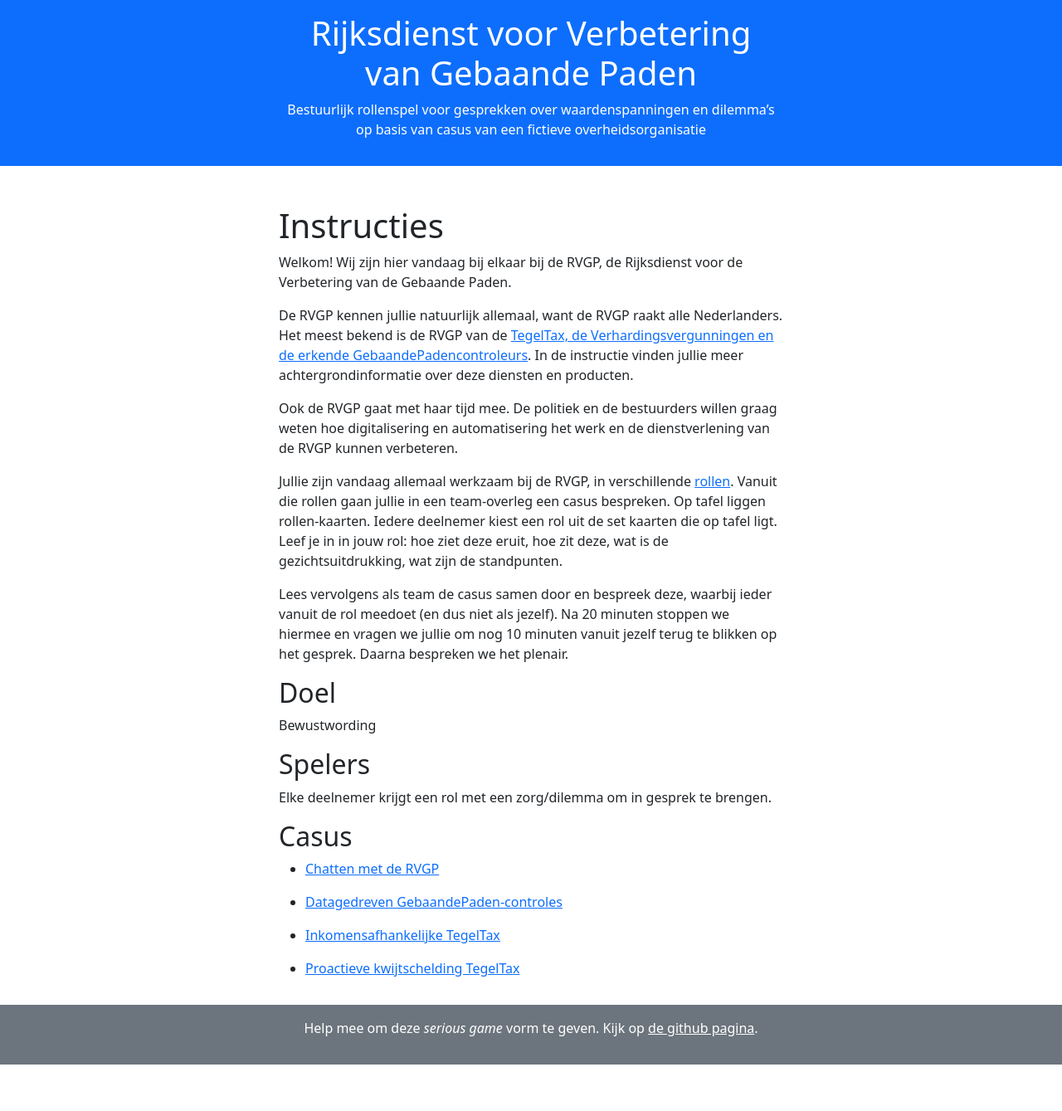
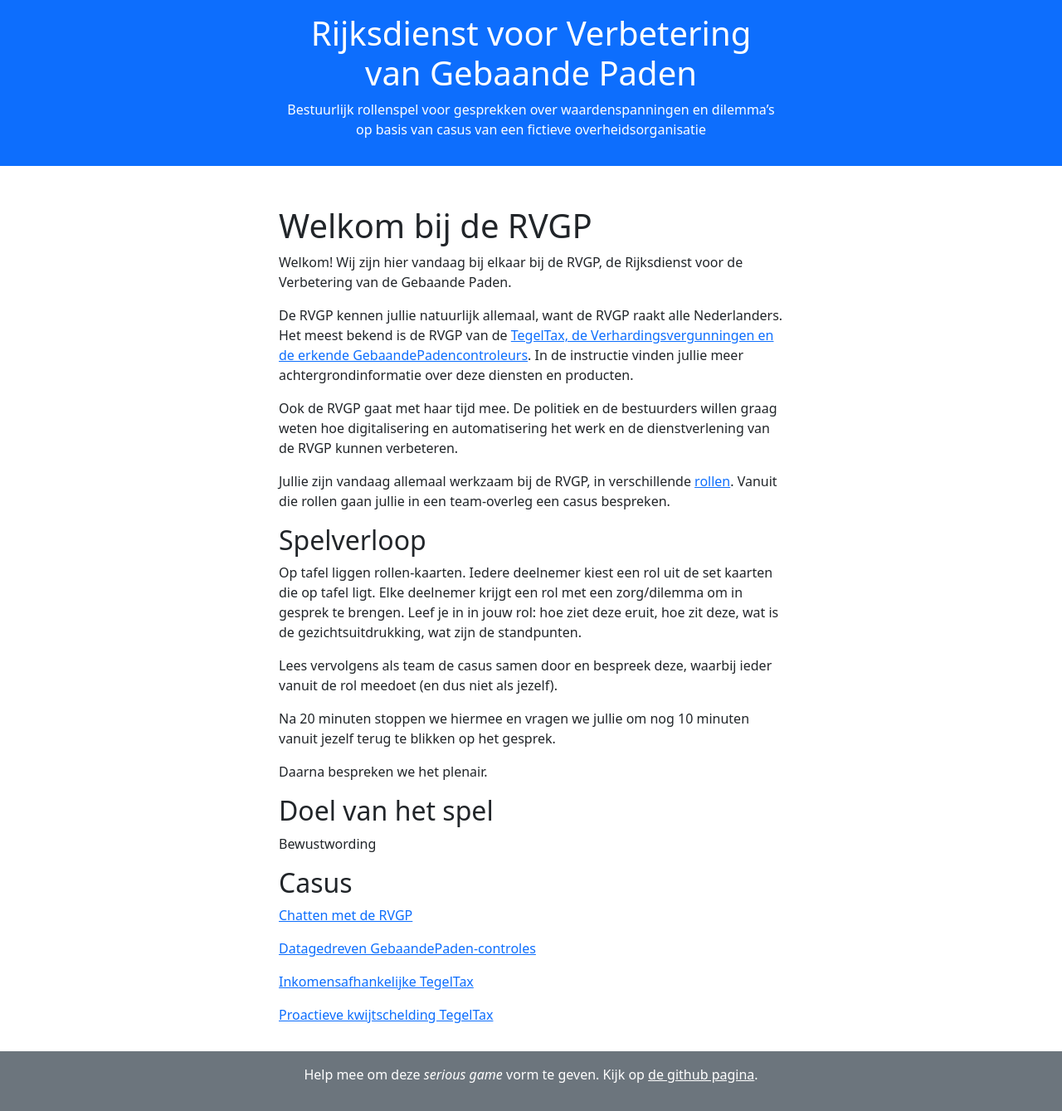
Before and after one commit to codefornl/Rijksdienst-voor-de-Verbetering-van-de-Gebaande-Paden, a Jekyll site: the page built from index.md, in a window 1280 px wide. Shown: the whole page at 83% size. Built offline with Jekyll 4.4.1, drawn with Linux system fonts in a browser that asks for light colours; before the commit the page ends 1283 px from its top, so only the background shows below that.

Commit message:
Geen bullets

```diff
--- a/_includes/nav.html
+++ b/_includes/nav.html
@@ -1,7 +1,7 @@
 <nav>
     <div class="container p-3">
         {% if page.url != "/" %}
-        <a href="{{ "/" | relative_url }}">Home</a>
+        <a href="{{ "/" | relative_url }}">Hoofdpagina</a>
         {% endif %}
     </div>
 </nav>
--- a/index.md
+++ b/index.md
@@ -1,5 +1,5 @@
 ---
-title: Instructies
+title: Welkom bij de RVGP
 layout: default
 ---
 Welkom! Wij zijn hier vandaag bij elkaar bij de RVGP, de Rijksdienst voor de Verbetering van de Gebaande Paden.
@@ -8,18 +8,21 @@ De RVGP kennen jullie natuurlijk allemaal, want de RVGP raakt alle Nederlanders.
 
 Ook de RVGP gaat met haar tijd mee. De politiek en de bestuurders willen graag weten hoe digitalisering en automatisering het werk en de dienstverlening van de RVGP kunnen verbeteren.
 
-Jullie zijn vandaag allemaal werkzaam bij de RVGP, in verschillende [rollen]({{ "/pages/rollen" | relative_url }}). Vanuit die rollen gaan jullie in een team-overleg een casus bespreken. Op tafel liggen rollen-kaarten. Iedere deelnemer kiest een rol uit de set kaarten die op tafel ligt. Leef je in in jouw rol: hoe ziet deze eruit, hoe zit deze, wat is de gezichtsuitdrukking, wat zijn de standpunten.
+Jullie zijn vandaag allemaal werkzaam bij de RVGP, in verschillende [rollen]({{ "/pages/rollen" | relative_url }}). Vanuit die rollen gaan jullie in een team-overleg een casus bespreken.
 
-Lees vervolgens als team de casus samen door en bespreek deze, waarbij ieder vanuit de rol meedoet (en dus niet als jezelf). Na 20 minuten stoppen we hiermee en vragen we jullie om nog 10 minuten vanuit jezelf terug te blikken op het gesprek. Daarna bespreken we het plenair.
+## Spelverloop
+Op tafel liggen rollen-kaarten. Iedere deelnemer kiest een rol uit de set kaarten die op tafel ligt. Elke deelnemer krijgt een rol met een zorg/dilemma om in gesprek te brengen. Leef je in in jouw rol: hoe ziet deze eruit, hoe zit deze, wat is de gezichtsuitdrukking, wat zijn de standpunten.
 
-## Doel
+Lees vervolgens als team de casus samen door en bespreek deze, waarbij ieder vanuit de rol meedoet (en dus niet als jezelf).
+
+Na 20 minuten stoppen we hiermee en vragen we jullie om nog 10 minuten vanuit jezelf terug te blikken op het gesprek.
+
+Daarna bespreken we het plenair.
+
+## Doel van het spel
 Bewustwording
 
-## Spelers
-Elke deelnemer krijgt een rol met een zorg/dilemma om in gesprek te brengen.
-
 ## Casus
-
 {% for casus in site.casus %}
-- [{{ casus.title }}]({{ casus.url | relative_url }})
+[{{ casus.title }}]({{ casus.url | relative_url }})
 {% endfor %}
```
Also changed, not shown: _casus/chatten-met-de-RVGP.md (+9 -5 lines), _casus/datagedreven-gebaandepaden-controles.md (+5 -3 lines), _casus/inkomensafhankelijke-tegeltax.md (+3 -2 lines), _casus/proactieve-kwijtschelding-tegeltax.md (+5 -3 lines).
